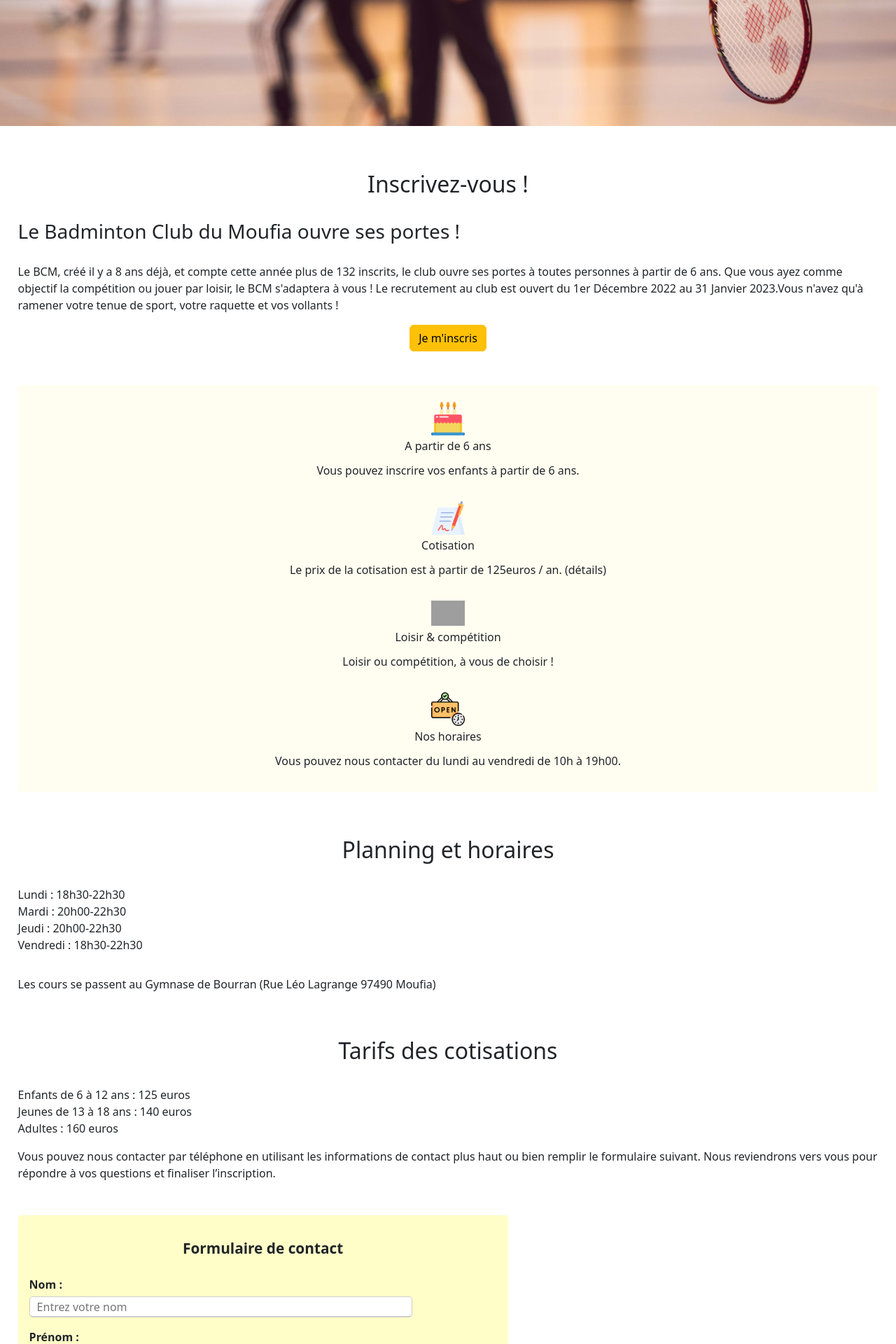
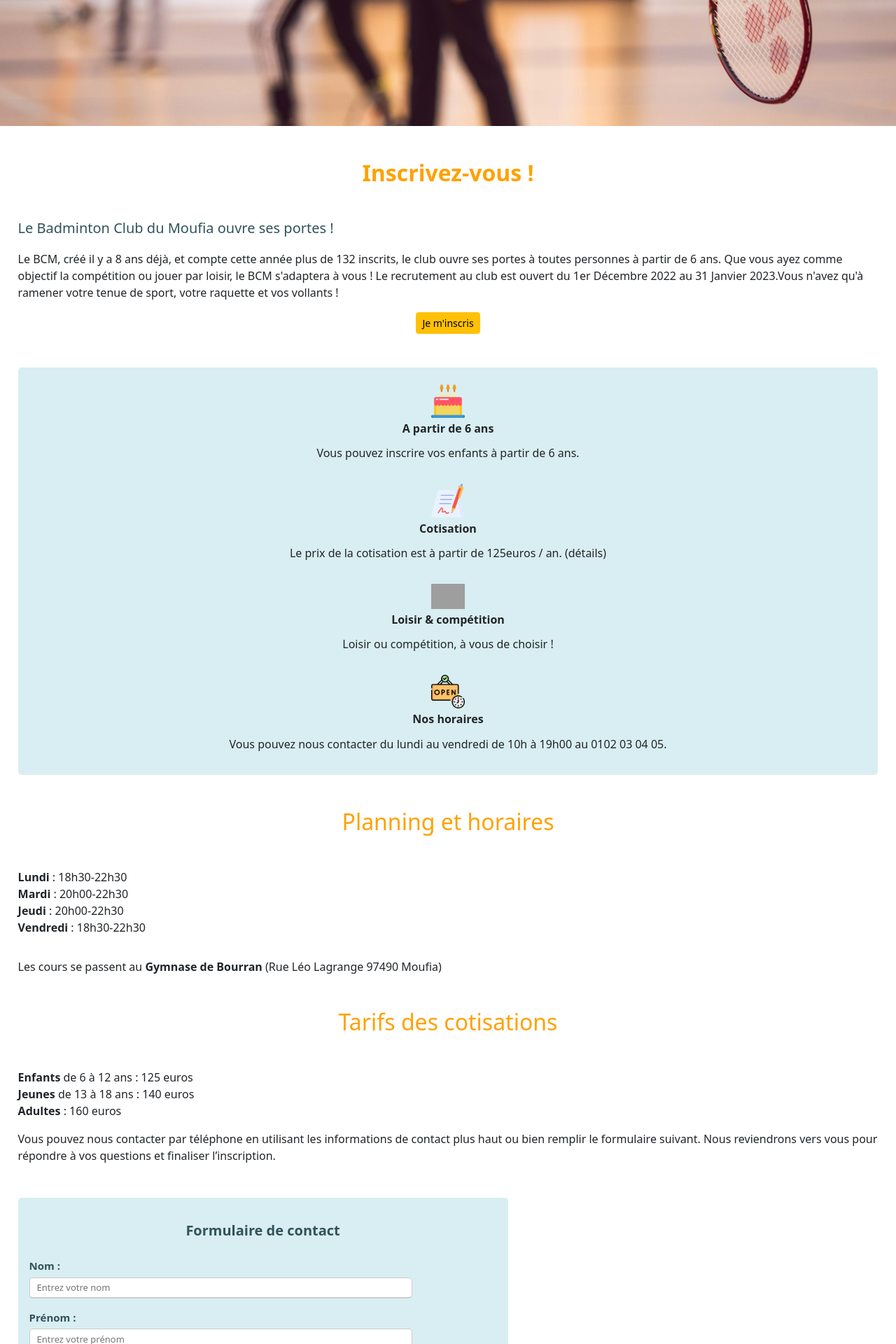
Before and after one commit to Florent-Hoareau/Evaluation-2, a PHP site: page / in a window 1280 px wide. Shown: the part 760-2680 px from the top of the page at 70% size. Run offline with PHP 8.4, Linux system fonts and the light colour scheme; grey boxes are pictures that could not be loaded.

Commit message:
stylising page accueil sur tel ok , passage en grand écran en cours

```diff
--- a/index.html
+++ b/index.html
@@ -17,7 +17,7 @@
 
         <nav class="navigation_bar">
             <div class="cont_header">
-                <a href="#" class="logo">B C M</a>
+                <a href="#" class="logo fw-semibold">B C M</a>
                 <h1 class="titre">Badminton Club du Moufia</h1>
             </div>
             <div class="navigation-links">
@@ -34,10 +34,10 @@
 
 <section>
 
- <h2>Inscrivez-vous !</h2>
+ <h2 class="fw-semibold">Inscrivez-vous !</h2>
 
  <article class="article1">
-    <h3>Le Badminton Club du Moufia ouvre ses portes !</h3>
+    <h3 class="fw-normal fs-5">Le Badminton Club du Moufia ouvre ses portes !</h3>
         <p>Le BCM, créé il y a 8 ans déjà, et compte cette année plus de 132
             inscrits, le club ouvre ses portes à toutes personnes à partir de 6 ans.
             Que vous ayez comme objectif la compétition ou jouer par loisir, le
@@ -46,30 +46,33 @@
             votre tenue de sport, votre raquette et vos vollants !
         </p>
         <div class="cont_btn_direction_formu">
-            <button type="button" class="btn btn-warning ">Je m'inscris</button>
+            <a type="button" class="btn btn-warning btn-sm button" href="#cont_formu">
+            Je m'inscris</a>
         </div>
 
         <div class="cont_quatres_elem">
             <div>
                 <img src="images/cake.png" alt="âge" class="cake">
-                <p>A partir de 6 ans</p>
+                <p class="fw-semibold">A partir de 6 ans</p>
                 <p>Vous pouvez inscrire vos enfants à partir de 6 ans.</p>
             </div>
             <div>
                 <img src="images/signe.png" alt="cotisation" class="cotisation">
-                <p>Cotisation</p>
+                <p class="fw-semibold">Cotisation</p>
                 <p>Le prix de la cotisation est à partir de 125euros / an.
                 (détails)</p>
             </div>
             <div>
                 <img src="images/badminton.png" alt="bad" class="bad">
-                <p>Loisir & compétition</p>
+                <p class="fw-semibold">Loisir & compétition</p>
                 <p>Loisir ou compétition, à vous de choisir !</p>
             </div>
             <div>
                 <img src="images/horaires.png" alt="horaire" class="horaire">
-                <p>Nos horaires</p>
-                <p>Vous pouvez nous contacter du lundi au vendredi de 10h à 19h00.</p>
+                <p class="fw-semibold">Nos horaires</p>
+                <p>Vous pouvez nous contacter du lundi au vendredi de 10h à 19h00
+                au 0102 03 04 05.
+                </p>
             </div>
         </div>
 </article>
@@ -77,12 +80,12 @@
 <article class="article2">
     <h2>Planning et horaires</h2>
     <ul>
-        <li>Lundi : 18h30-22h30</li>
-        <li>Mardi : 20h00-22h30</li>
-        <li>Jeudi : 20h00-22h30</li>
-        <li>Vendredi : 18h30-22h30</li>
+        <li><span class="fw-semibold">Lundi</span> : 18h30-22h30</li>
+        <li><span class="fw-semibold">Mardi</span> : 20h00-22h30</li>
+        <li><span class="fw-semibold">Jeudi</span> : 20h00-22h30</li>
+        <li><span class="fw-semibold">Vendredi</span> : 18h30-22h30</li>
     </ul>
-    <p> Les cours se passent au Gymnase de Bourran (Rue Léo Lagrange
+    <p> Les cours se passent au <span class="fw-semibold">Gymnase de Bourran</span> (Rue Léo Lagrange
         97490 Moufia)
     </p>
  </article>
@@ -90,9 +93,9 @@
 <article class="article3">
     <h2>Tarifs des cotisations</h2>
     <ul>
-        <li>Enfants de 6 à 12 ans : 125 euros</li>
-        <li>Jeunes de 13 à 18 ans : 140 euros</li>
-        <li>Adultes : 160 euros</li>
+        <li><span class="fw-semibold">Enfants</span> de 6 à 12 ans : 125 euros</li>
+        <li><span class="fw-semibold">Jeunes</span> de 13 à 18 ans : 140 euros</li>
+        <li><span class="fw-semibold">Adultes</span> : 160 euros</li>
     </ul>
 
     <p>Vous pouvez nous contacter par téléphone en utilisant les informations
@@ -101,8 +104,8 @@
     l’inscription.</p>
 
 
-<div class="cont_formu">
-    <div class="title_fomu">Formulaire de contact</div>
+<div id="cont_formu">
+    <div class="title_fomu fw-semibold fs-5">Formulaire de contact</div>
         <form action="/ma-page-de-traitement" method="post">
             <div class="user-details">
                 <div class="input-box">
@@ -146,11 +149,11 @@
         <h2 class="title-footer">Badminton Club du Moufia</h2>
             <div class="cont_info_footer">
                 <img class="img_footer" src="images/vollant 2.png" alt="vollant" >
-                <p>Maison des associations
+                <p><span class="fw-semibold maison">Maison des associations</span>
                 <br>
                 55avenue des lilas 97490, MOUFIA
                 <br>
-                -
+                <span class="fw-bold">-</span>
                 <br>
                 Tél : 01 02 03 04 05
                 <br>
@@ -158,7 +161,7 @@
                 </p>
             </div>
 
-        <h3 class="sous-title-footer">Suivez nous sur les réseaux sociaux :</h3>
+        <h3 class="sous-title-footer fw-semibold">Suivez nous sur les réseaux sociaux :</h3>
         <div class="wrapper">
             <div class="media">
                 <ul>
--- a/styles.css
+++ b/styles.css
@@ -24,12 +27,20 @@ h1,h2,h3,p{
 
 h2 {
     text-align: center;
-    margin: 2em 0 1em 0;
+    margin: 1.5em 0 1.5em 0;
+    color: #FFA101;
+}
+
+h3 {
+    color: #31525B;
 }
 
 footer h2{
     margin-top: 0;
+    color: black;
 }
+
+/* -------------------------- NAVBAR ----------------------- */
 
 .article1 h3 {
     margin-bottom: 1em;
@@ -95,7 +109,7 @@ footer h2{
 }
 
 .cont_quatres_elem{
-    background-color: rgb(255, 254, 240);
+    background-color: rgb(179,222,229, 0.50);
     display: flex;
     flex-direction: column;
     text-align: center;
@@ -131,8 +147,7 @@ footer h2{
 
 .title_fomu {
     text-align: center;
-    font-weight: 900;
-    font-size: 1.3em;
+    color:#31525B;
 }
 
 .user-details {
@@ -164,6 +179,7 @@ footer h2{
     border-bottom-width: 2px;
     outline : none;
     transition : all 0.3s ease;
+    font-size: 13px;
 }
 
 .user-details .input-box textarea {
@@ -179,23 +195,26 @@ footer h2{
 }
 
 .user-details .input-box .details{
-    font-weight: 900;
+    font-weight: 600;
     padding-bottom: 5px;
+    font-size: 15px;
 }
 
 .user-details .input-box input:focus,
 .user-details .input-box input:valid{
-    border-color: rgb(255, 106, 0)
+    border-color: #FFA101;
 }
 
 .user-details .input-box textarea:focus{
-    border-color: rgb(255, 106, 0)
+    border-color: #FFA101;
 }
 
 
+/* ------------------------- FOOTER -------------------------- */
+
 .cont_foot {
-    background-color: rgb(255, 173, 118);
-    padding: 2.2em 1.1em;
+    background-color: #FAE6B1;
+    padding: 2.2em 1.1em 2.2em 1.1em;
     margin-top: 6em;
 }
 
```
Also changed, not shown: other parts of styles.css (+26 -15 lines).
